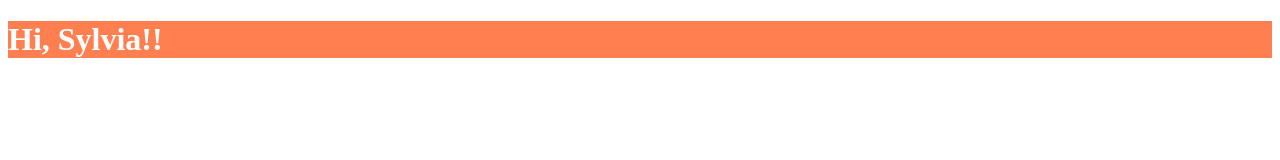
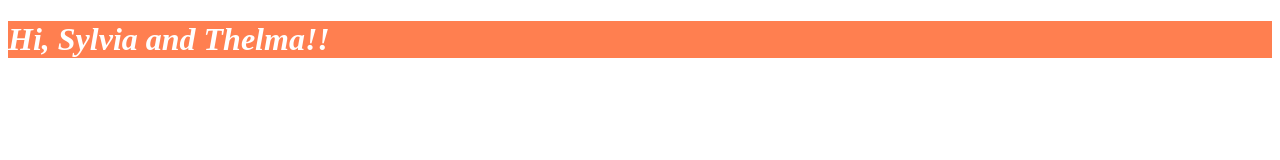
Before and after one commit to thelmaboamah/map-project, a plain HTML site: page index.html in a window 1280 px wide. Drawn offline with Linux system fonts and the light colour scheme.

Commit message:
Changes the font style to italic.

```diff
--- a/index.html
+++ b/index.html
@@ -11,12 +11,13 @@
 		h1 {
 			background: coral;
 			color: white;
+			font-style: italic;
 		}
 	</style>
 </head>
 
 <body>
-	<h1>Hi, Sylvia!!</h1>
+	<h1>Hi, Sylvia and Thelma!!</h1>
 </body>
 
 </html>
```
